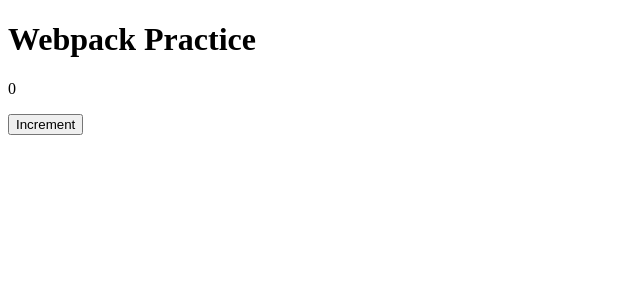
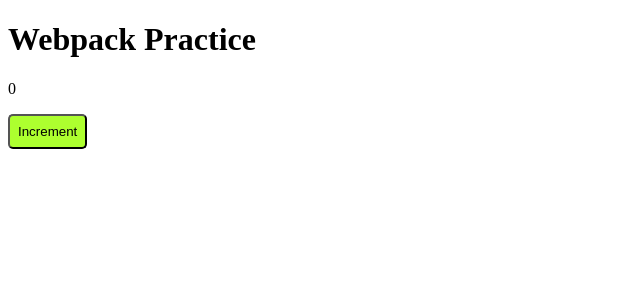
Before and after one commit to sevacode23/webpack_practice, a React app: page / in a window 1280 px wide. Shown: the top 300 px of the page, without its empty margins (0-640 px from the left). Built offline with nearby package versions, Linux system fonts and the light colour scheme.

Commit message:
styles-css-scss

```diff
--- a/package.json
+++ b/package.json
@@ -14,8 +14,12 @@
     "@types/react-dom": "^18.3.0",
     "@types/webpack": "^5.28.5",
     "@types/webpack-dev-server": "^4.7.2",
+    "css-loader": "^7.1.1",
     "html-webpack-plugin": "^5.6.0",
     "prettier": "^3.2.5",
+    "sass": "^1.77.1",
+    "sass-loader": "^14.2.1",
+    "style-loader": "^4.0.0",
     "ts-loader": "^9.5.1",
     "ts-node": "^10.9.2",
     "typescript": "^5.4.5",
--- /dev/null
+++ b/src/screens/app.scss
@@ -0,0 +1,6 @@
+button {
+  border-radius: 5px;
+  background-color: greenyellow;
+  padding: 8px;
+  cursor: pointer;
+}
--- a/src/screens/app.tsx
+++ b/src/screens/app.tsx
@@ -1,4 +1,6 @@
 import { useState } from 'react';
+
+import './app.scss';
 
 export const App = () => {
   const [counter, setCounter] = useState(0);
--- a/webpack.config.ts
+++ b/webpack.config.ts
@@ -29,6 +29,10 @@
     module: {
       rules: [
         {
+          test: /\.s[ac]ss$/i,
+          use: ['style-loader', 'css-loader', 'sass-loader'],
+        },
+        {
           test: /\.tsx?$/,
           use: 'ts-loader',
           exclude: /node_modules/,
```
